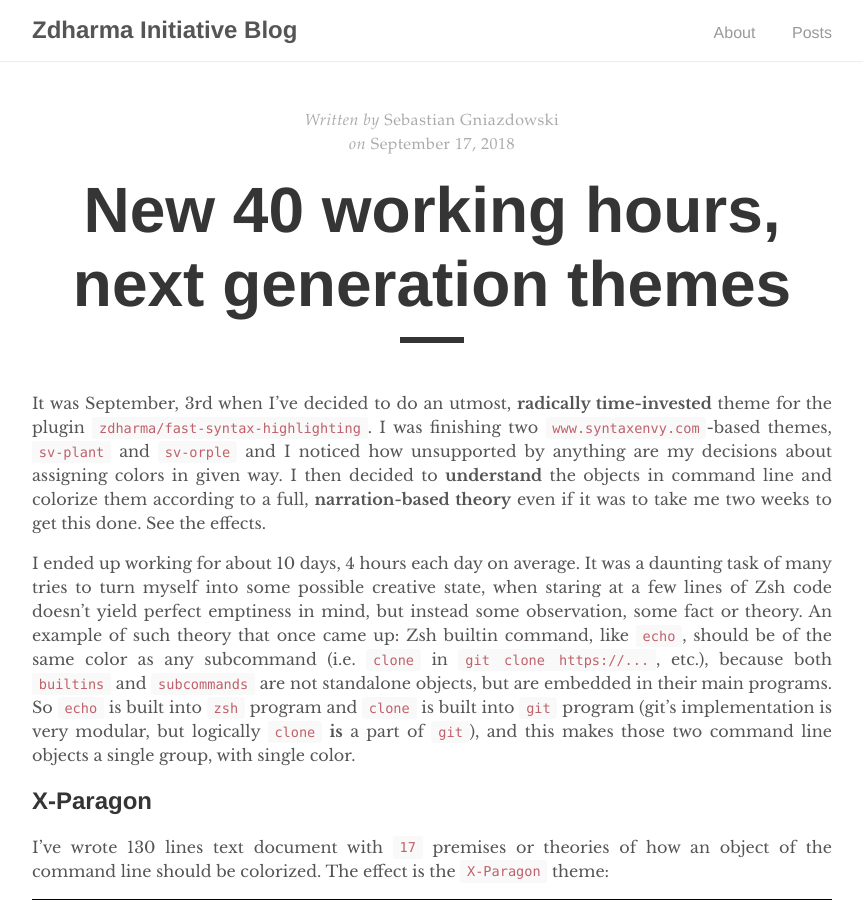
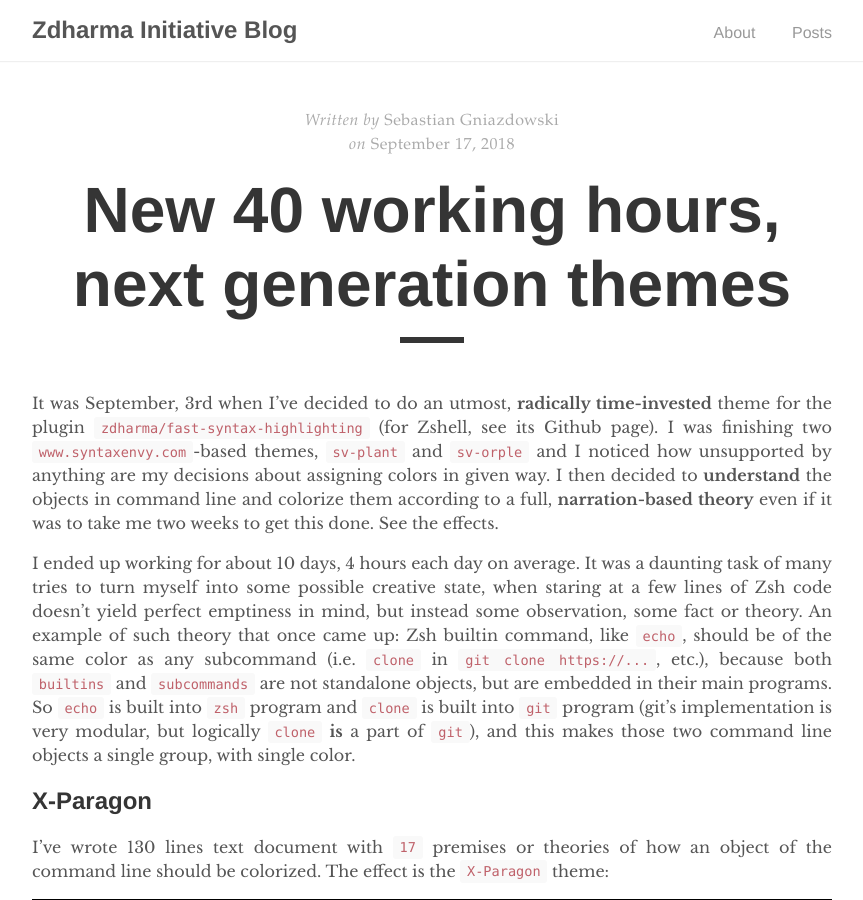
Before and after one commit to zdharma-continuum/zdharma-continuum.github.io, a Jekyll site: the page built from _posts/2018-09-17-New-40-working-hours,-next-generation-themes.markdown, in a window 1280 px wide and 900 px high. Shown: the whole window, without its empty margins (208-1071 px from the left). Built offline with Jekyll 4.4.1, drawn with Linux system fonts in a browser that asks for light colours.

Commit message:
Update last post, mention some details about F-Sy-H plugin

```diff
--- a/_posts/2018-09-17-New-40-working-hours,-next-generation-themes.markdown
+++ b/_posts/2018-09-17-New-40-working-hours,-next-generation-themes.markdown
@@ -8,7 +8,8 @@ tags: zplugin
 ---
 
 It was September, 3rd when I've decided to do an utmost, **radically time-invested** theme for the
-plugin `zdharma/fast-syntax-highlighting`. I was finishing two `www.syntaxenvy.com`-based themes,
+plugin `zdharma/fast-syntax-highlighting` (for Zshell, see its Github page). I was finishing two
+`www.syntaxenvy.com`-based themes,
 `sv-plant` and `sv-orple` and I noticed how unsupported by anything are my decisions about assigning
 colors in given way. I then decided to **understand** the objects in command line and colorize them
 according to a full, **narration-based theory** even if it was to take me two weeks to get this
```
